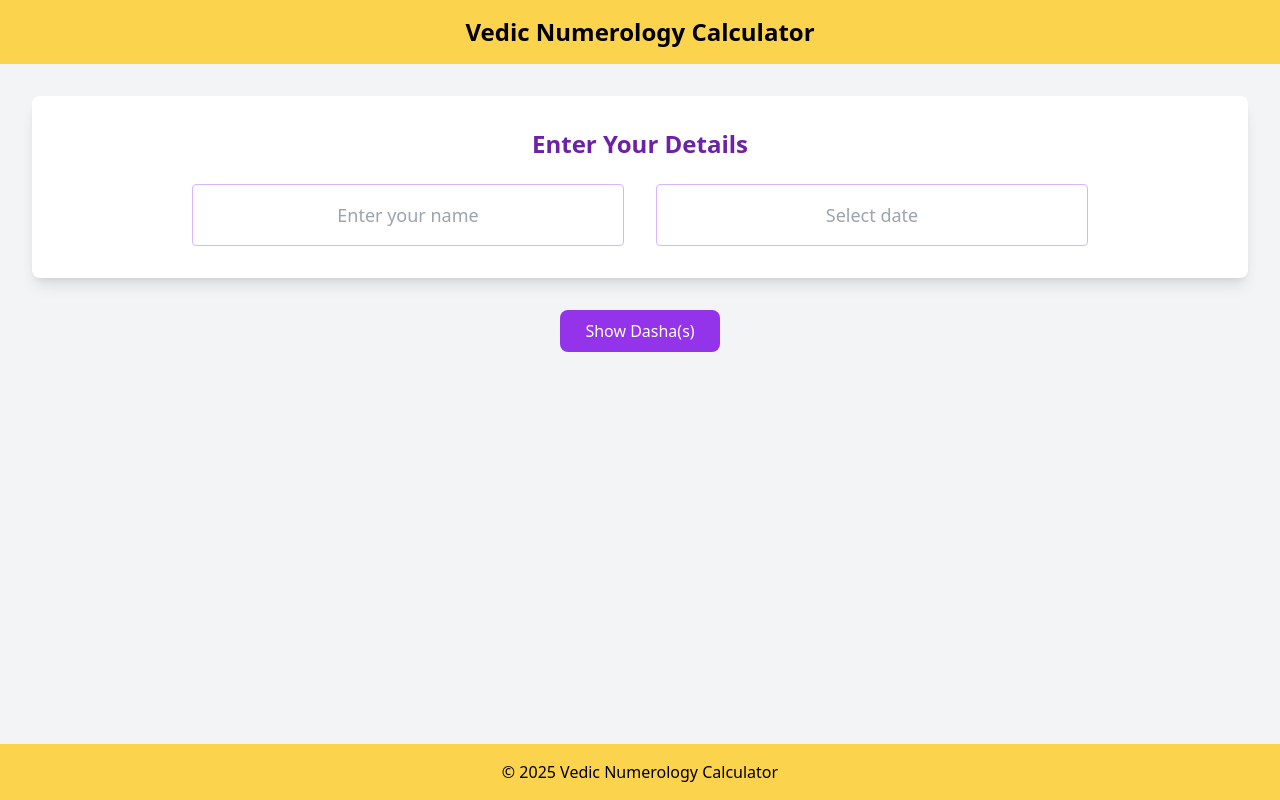
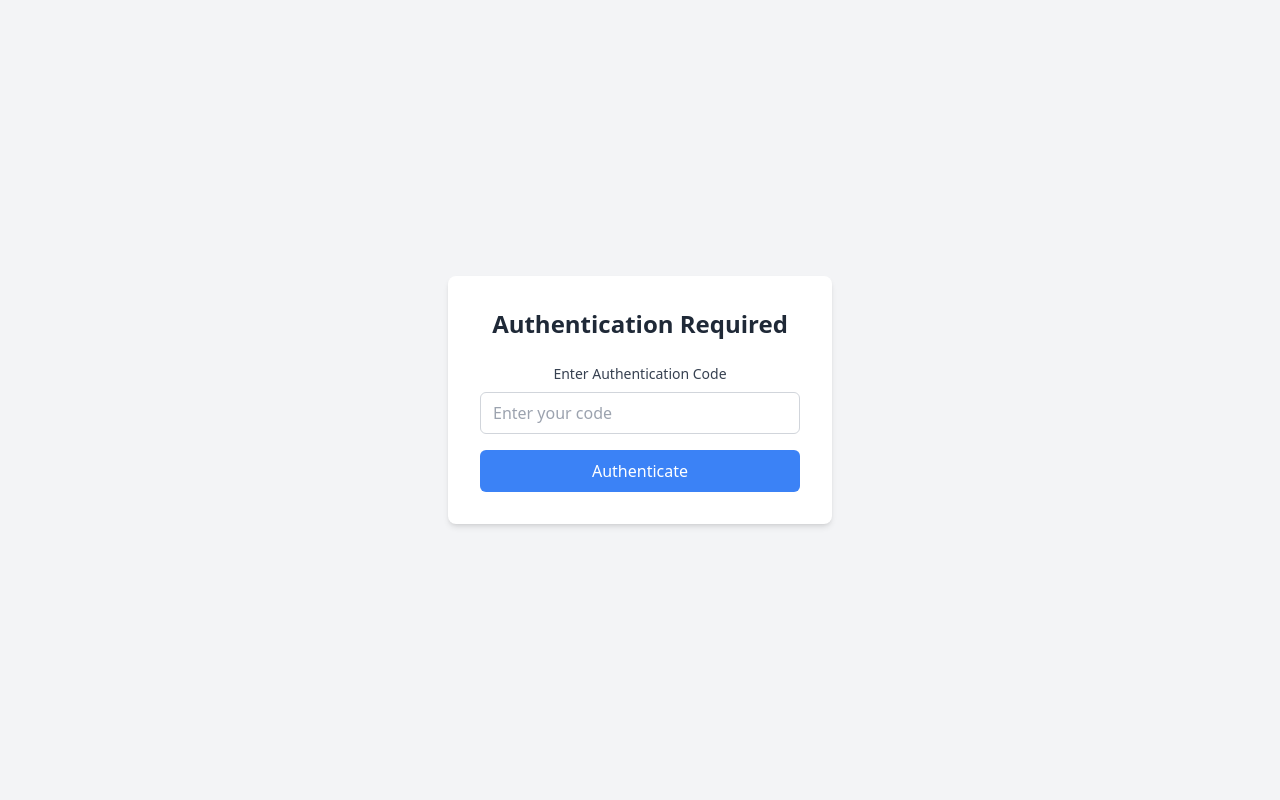
Before and after one commit to amitv81/numero, a React (Vite) app: page / in a window 1280 px wide. Built offline with nearby package versions, Linux system fonts and the light colour scheme.

Commit message:
Authentication Added

```diff
--- a/src/App.jsx
+++ b/src/App.jsx
@@ -1,12 +1,78 @@
+import { useState, useEffect } from "react";
 import Header from "./components/Header";
 import Footer from "./components/Footer";
 import NumerologyCalculator from "./components/NumerologyCalculator";
+import Authentication from "./components/Authentication";
+import authCodes from "./data/authCodes.json";
 import "./App.css";
 
 function App() {
+  const [isAuthenticated, setIsAuthenticated] = useState(false);
+  const [userName, setUserName] = useState("");
+
+  useEffect(() => {
+    checkAuthentication();
+  }, []);
+
+  const checkAuthentication = () => {
+    const stored = localStorage.getItem("numeroAuthCode");
+    if (stored) {
+      try {
+        const authData = JSON.parse(stored);
+        const currentTime = new Date().getTime();
+
+        if (currentTime > authData.expiry) {
+          // Authentication expired, remove it and redirect to login
+          localStorage.removeItem("numeroAuthCode");
+          setIsAuthenticated(false);
+          setUserName("");
+        } else {
+          // Find user name from auth codes
+          const foundCode = authCodes.codes.find(
+            (c) => c.code === authData.code
+          );
+          if (foundCode) {
+            setIsAuthenticated(true);
+            setUserName(foundCode.name);
+          } else {
+            // Invalid code, remove it
+            localStorage.removeItem("numeroAuthCode");
+            setIsAuthenticated(false);
+            setUserName("");
+          }
+        }
+      } catch {
+        // Invalid stored data
+        localStorage.removeItem("numeroAuthCode");
+        setIsAuthenticated(false);
+        setUserName("");
+      }
+    }
+  };
+
+  const handleAuthentication = (name) => {
+    setIsAuthenticated(true);
+    setUserName(name);
+  };
+
+  // Check authentication status periodically (every minute)
+  useEffect(() => {
+    const interval = setInterval(checkAuthentication, 60000);
+    return () => clearInterval(interval);
+  }, []);
+
+  if (!isAuthenticated) {
+    return <Authentication onAuthenticated={handleAuthentication} />;
+  }
+
   return (
     <div className="min-h-screen flex flex-col bg-gray-100">
       <Header />
+      <div className="text-center mt-4">
+        <p className="text-lg font-semibold text-gray-700">
+          Welcome, {userName}!
+        </p>
+      </div>
       <main className="flex-grow w-full max-w-[1600px] mx-auto">
         <NumerologyCalculator />
       </main>
--- /dev/null
+++ b/src/components/Authentication.jsx
@@ -0,0 +1,95 @@
+import { useState, useEffect, useCallback } from "react";
+import authCodes from "../data/authCodes.json";
+
+const Authentication = ({ onAuthenticated }) => {
+  const [code, setCode] = useState("");
+  const [error, setError] = useState("");
+
+  const validateCode = useCallback(
+    (inputCode, fromStorage = false) => {
+      const foundCode = authCodes.codes.find((c) => c.code === inputCode);
+      if (foundCode) {
+        // Set auth data with expiration time (8 hours from now)
+        const expirationTime = new Date().getTime() + 8 * 60 * 60 * 1000; // 8 hours in milliseconds
+        const authData = {
+          code: inputCode,
+          expiry: expirationTime,
+        };
+        localStorage.setItem("numeroAuthCode", JSON.stringify(authData));
+        onAuthenticated(foundCode.name);
+        setError("");
+      } else {
+        if (!fromStorage) {
+          setError("Invalid authentication code");
+        }
+      }
+    },
+    [onAuthenticated]
+  );
+
+  useEffect(() => {
+    // Check if user was previously authenticated
+    const stored = localStorage.getItem("numeroAuthCode");
+    if (stored) {
+      try {
+        const authData = JSON.parse(stored);
+        const currentTime = new Date().getTime();
+
+        // Check if the authentication has expired
+        if (currentTime > authData.expiry) {
+          // Authentication expired, remove it
+          localStorage.removeItem("numeroAuthCode");
+        } else {
+          // Authentication still valid
+          validateCode(authData.code, true);
+        }
+      } catch {
+        // Handle invalid stored data
+        localStorage.removeItem("numeroAuthCode");
+      }
+    }
+  }, [validateCode]);
+
+  const handleSubmit = (e) => {
+    e.preventDefault();
+    validateCode(code);
+  };
+
+  return (
+    <div className="min-h-screen flex items-center justify-center bg-gray-100">
+      <div className="bg-white p-8 rounded-lg shadow-md w-96">
+        <h2 className="text-2xl font-semibold mb-6 text-center text-gray-800">
+          Authentication Required
+        </h2>
+        <form onSubmit={handleSubmit}>
+          <div className="mb-4">
+            <label
+              htmlFor="code"
+              className="block text-sm font-medium text-gray-700 mb-2"
+            >
+              Enter Authentication Code
+            </label>
+            <input
+              type="text"
+              id="code"
+              value={code}
+              onChange={(e) => setCode(e.target.value)}
+              className="w-full px-3 py-2 border border-gray-300 rounded-md focus:outline-none focus:ring-2 focus:ring-blue-500"
+              placeholder="Enter your code"
+              required
+            />
+          </div>
+          {error && <p className="text-red-500 text-sm mb-4">{error}</p>}
+          <button
+            type="submit"
+            className="w-full bg-blue-500 text-white py-2 px-4 rounded-md hover:bg-blue-600 focus:outline-none focus:ring-2 focus:ring-blue-500 focus:ring-offset-2"
+          >
+            Authenticate
+          </button>
+        </form>
+      </div>
+    </div>
+  );
+};
+
+export default Authentication;
--- /dev/null
+++ b/src/data/authCodes.json
@@ -0,0 +1,12 @@
+{
+  "codes": [
+    {
+      "code": "369",
+      "name": "Amith Verma"
+    },
+    {
+      "code": "TEST456",
+      "name": "Jane Smith"
+    }
+  ]
+}
```
